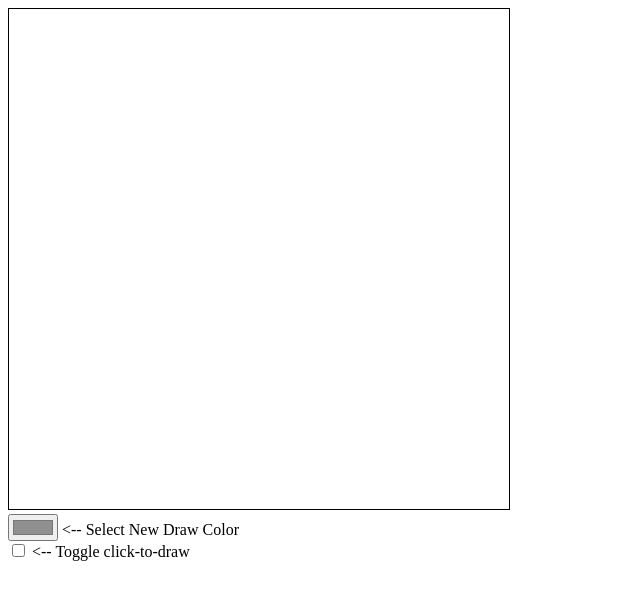
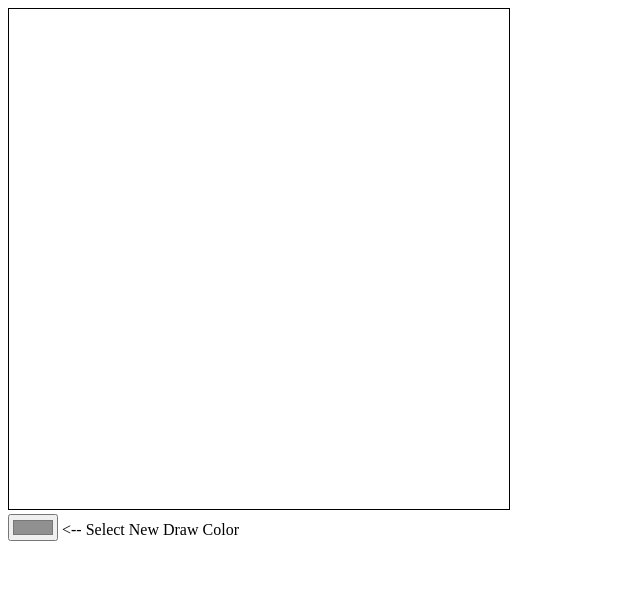
Before and after one commit to gitgravy97/si339_canvas_work, a plain HTML site: page index.html in a window 1280 px wide. Shown: the whole page, without its empty margins (0-640 px from the left). Drawn offline with Linux system fonts and the light colour scheme.

Commit message:
Reverted some attempted alterations, removed an unnecessary element, reduced console logging somewhat

```diff
--- a/index.html
+++ b/index.html
@@ -24,8 +24,6 @@
 	var radius = 5;
 	var color = 'blue';
 
-	var click_to_draw = false;
-
 	function drawCircle(){
 		ctx.beginPath();
 		ctx.fillStyle = color;
@@ -36,11 +34,6 @@
 	function customColorChange(new_color){
 		console.log("New Color Value - Custom - Hex: ",new_color);
 		color=new_color;
-	}
-
-	function toggleClickToDraw(is_checked){
-		console.log("click_req toggled");
-		console.log(is_checked);
 	}
 
 	// Handles tracing mouse movement and changing draw-values accordingly
@@ -56,7 +49,7 @@
 	window.addEventListener('keydown', function(e) {
 		//console.log("event listener triggered: keypress");
 		//console.log(e)
-		console.log(e.key)
+		//console.log(e.key)
 
 		// The readability of switch cases <3
 		switch(e.key){
@@ -138,10 +131,6 @@
 		<input type="color" id="color_selector" value="#909090" onchange="customColorChange(value)">
 		<label for="draw_color">&lt;-- Select New Draw Color</label>
 	</div>
-	<div>
-		<input type="checkbox" id="drag_or_click" value="#909090" onchange="toggleClickToDraw(checked)">
-		<label for="draw_color">&lt;-- Toggle click-to-draw</label>
-	</div>
 </body>
 </html>
 
```
